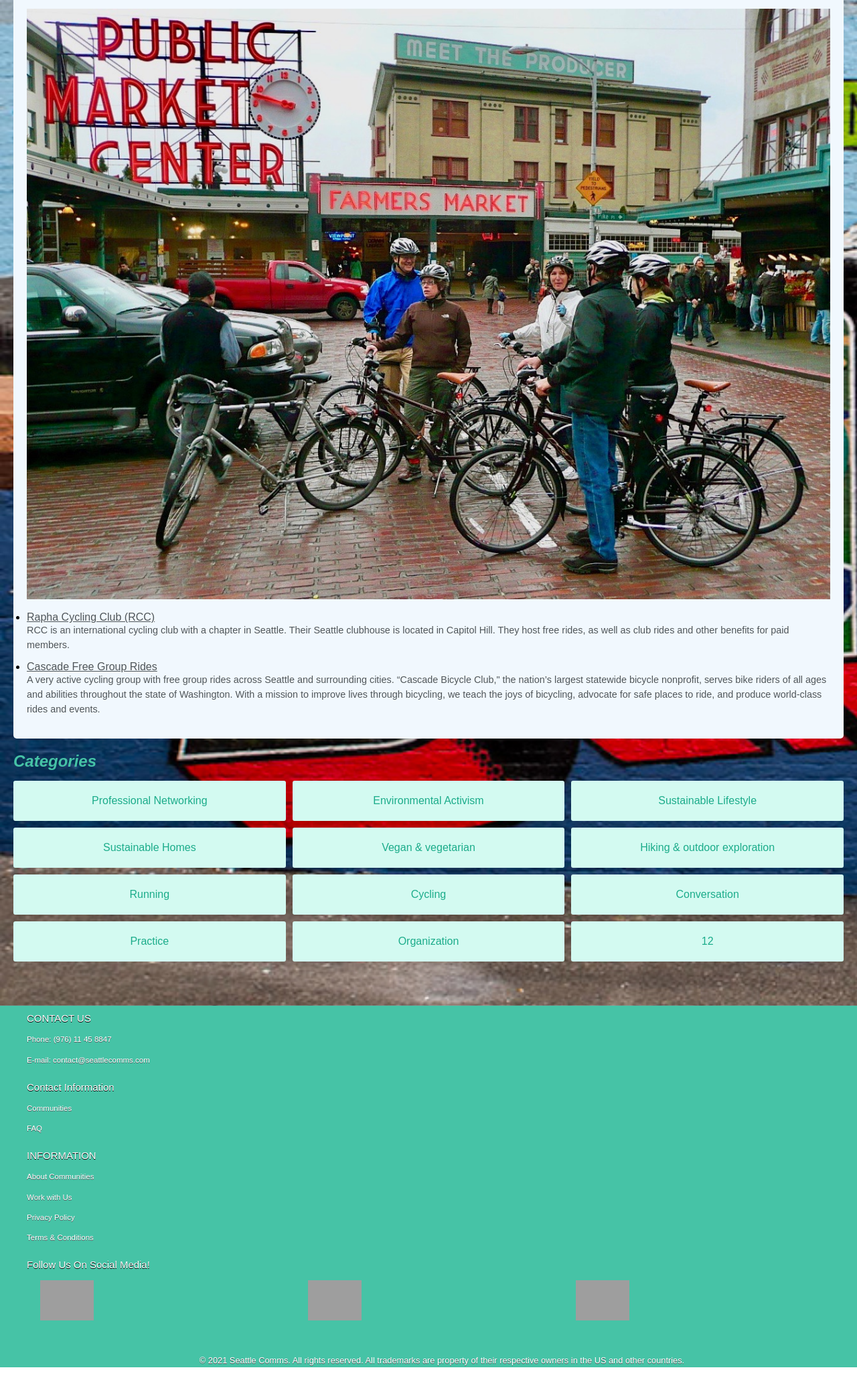
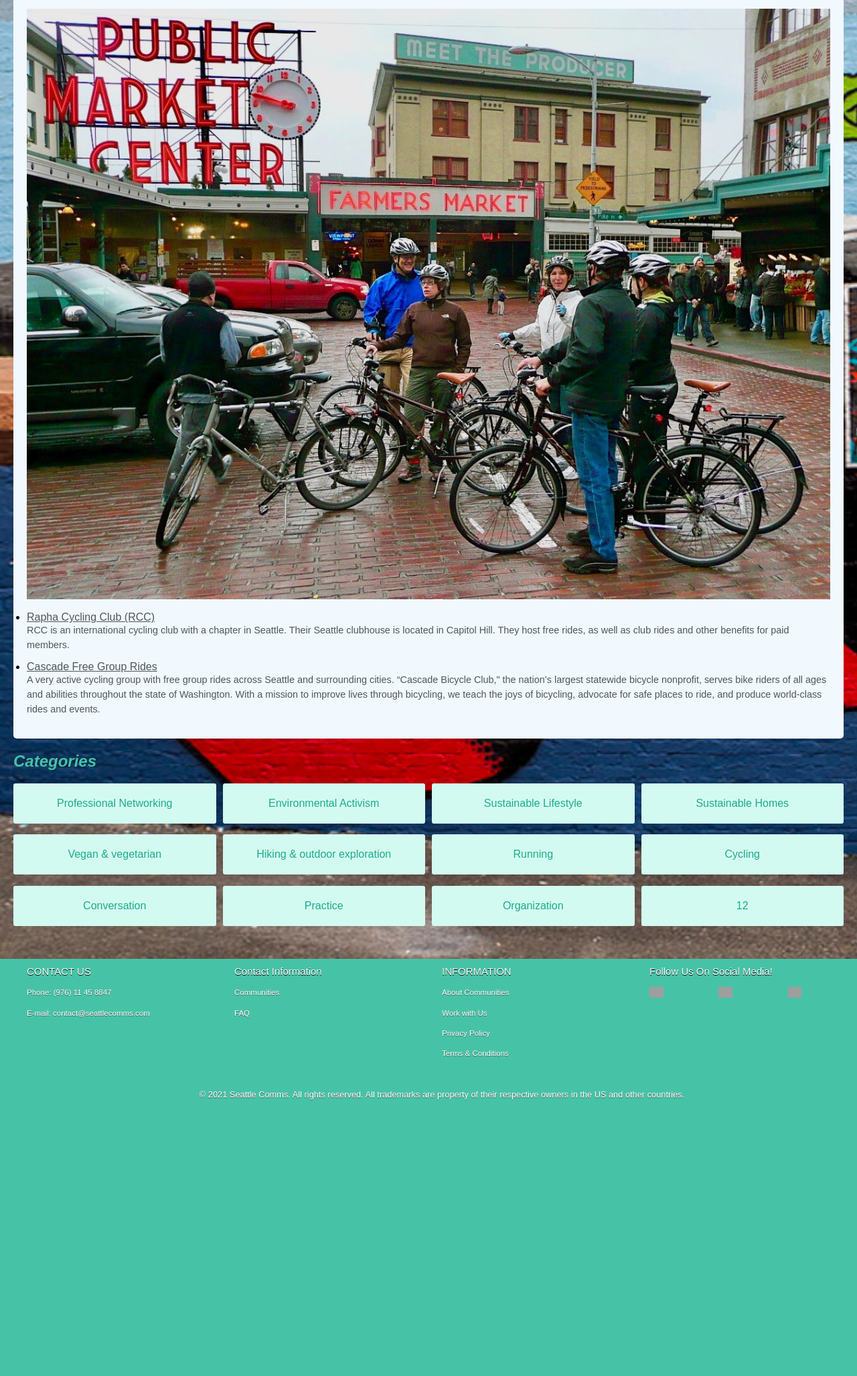
Before and after one commit to lhxo/it163group5communitysite, a PHP site: page /cycling.php in a window 1280 px wide. Shown: the part 70-2125 px from the top of the page at 67% size. After the commit the page ends 1713 px from the top, so only its background shows below. Run offline with PHP 8.4, Linux system fonts and the light colour scheme; grey boxes are pictures that could not be loaded.

Commit message:
Update page

```diff
--- a/css/styles.css
+++ b/css/styles.css
@@ -359,23 +359,6 @@ footer {
         position: relative;
         width: 100%;
 }
-    .fourth {
-        display: grid;
-        grid-template-areas:
-        ".popcomms .popcomms"
-        ".newcomms .newcomms";
-}
-    .categories .cat {
-        display: grid;
-        grid-template-columns: 1fr 1fr 1fr;
-        grid-template-rows: 1fr 1fr 1fr 1fr;
-        height: 100%;
-}
-
-    footer {
-        display: block;
-}
-}
 
 /* Medium devices (landscape tablets, 768px and up) */
 @media only screen and (min-width: 768px) {
```
